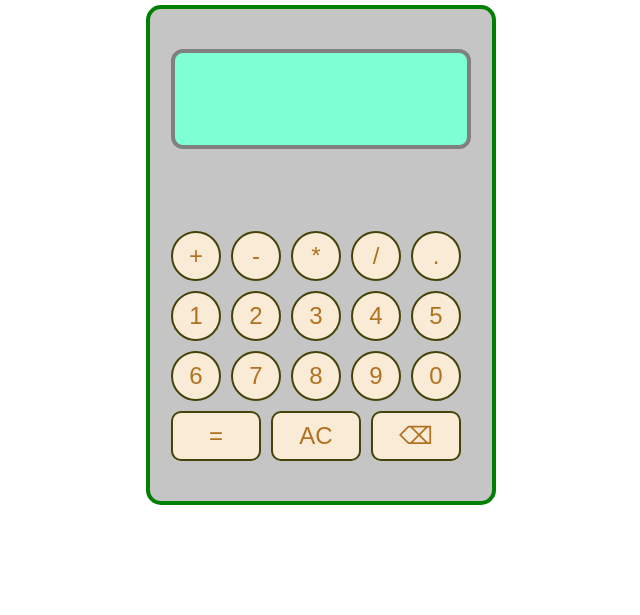
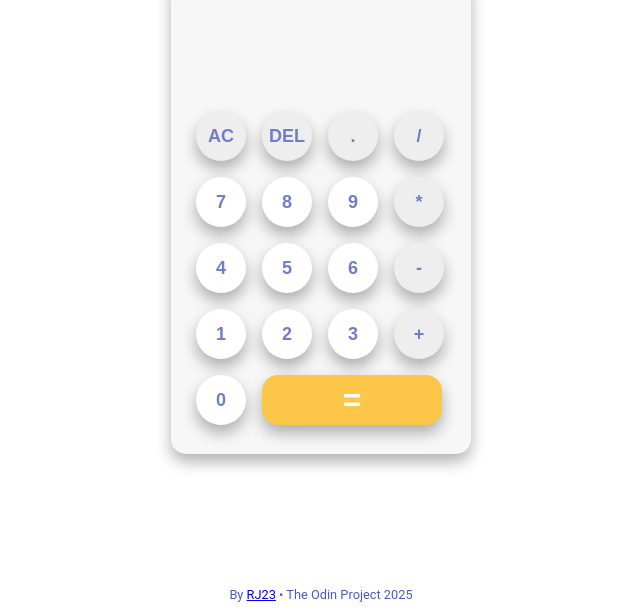
Before and after one commit to rj23dev/Calculator, a plain HTML site: page index.html in a window 1280 px wide. Shown: the part 185-800 px from the top of the page, without its empty margins (319-959 px from the left). Drawn offline with Linux system fonts and the light colour scheme.

Commit message:
UI polish: modern redesign, improved HTML structure, and add README

```diff
--- a/index.html
+++ b/index.html
@@ -9,31 +9,34 @@
 </head>
 <body>
 
-    <div class="main"><h1> Calculator</h1>
+    <div class="main">
+    <h1> Calculator</h1>
     <div class="calculator-wrapper">
     <div id="display"><p>12345</p></div>
 
     <div id="btns">
-    <button class= operator id="plus">+</button>
+    <button id="clear">AC</button>
+    <button id="backspace">DEL</button>
+    <button class= decimal id="decimal">.</button>
+    <button class= operator id="division">/</button>
+    <button class="digit"  id="seven">7</button>
+    <button class="digit"  id="eight">8</button>
+    <button class="digit"  id="nine">9</button>
+    <button class= operator id="multi">*</button>
+    <button class="digit"  id="four">4</button>
+    <button class="digit"  id="five">5</button>
+    <button class="digit"  id="six">6</button>
     <button class= operator id="minus">-</button>
-    <button class= operator id="multi">*</button>
-    <button class= operator id="divison">/</button>
-    <button class= decimal id="decimal">.</button>
     <button class="digit"  id="one">1</button>
     <button class="digit"  id="two">2</button>
     <button class="digit"  id="three">3</button>
-    <button class="digit"  id="four">4</button>
-    <button class="digit"  id="five">5</button>
-    <button class="digit"  id="six">6</button>
-    <button class="digit"  id="seven">7</button>
-    <button class="digit"  id="eight">8</button>
-    <button class="digit"  id="nine">9</button>
+    <button class= operator id="plus">+</button>
     <button class="digit"  id="zero">0</button>
-
     <button id="equal">=</button>
-    <button id="clear">AC</button>
-    <button id="backspace">⌫</button>
     </div></div>
+    <footer>
+        <p> By <a href="https://github.com/rj23dev/Calculator.git" target="_blank">RJ23</a> • The Odin Project 2025 </p>
+    </footer>
     </div>
 
     <script  src="script.js"></script>
--- a/styles.css
+++ b/styles.css
@@ -3,6 +3,7 @@ body {
     margin: 0px;
     padding: 0px;
     min-height: 100vh;
+    font-size: 16px;
 
 
 }
@@ -14,42 +15,50 @@ body {
    justify-content: center;
    align-items: center;
    height: 100vh;
+   gap: 40px;
+
 
 }
 
 h1 {
     text-align: center;
+    color: #4A5BC6;
+    font-size: 3rem;
 }
 
 .calculator-wrapper {
 
     height: 500px;
-    width: 350px;
+    width: 300px;
     box-sizing: border-box;
-    border: 4px solid green;
+    border: none;
     display: flex;
     flex-direction: column;
     justify-content: space-between;
+    gap: 10px;
     align-items: center;
-    padding: 40px 20px;
+    padding: 25px 20px;
     border-radius: 15px;
-    background-color: rgb(197, 197, 197);
+    background-color: #f7f7f7;
+    box-shadow: 0 8px 15px rgba(0, 0, 0, 0.3);
 }
 
 #display {
     box-sizing: border-box;
-    border: 4px solid grey;
+    border: none;
     border-radius: 12px;
     height: 100px;
-    width: 300px;
+    width: 270px;
     display: flex;
     justify-content: end;
     align-items: end;
     padding: 10px;
-    font-weight: 500;
-    font-size: x-large;
-    background-color: aquamarine;
-    color:rgb(125, 115, 101);
+    font-weight: 700;
+    font-size: 1.7rem;
+    background-color: #f7f7f7;
+    color:#4A5BC6;
+    overflow: hidden;
+
 
 }
 
@@ -57,28 +66,69 @@ h1 {
 
     display: flex;
     flex-wrap: wrap;
-    gap: 10px;
-    width: 300px;
+    gap: 16px;
+    width: 250px;
 
 }
 
 button {
 
-    font-size: x-large;
+    font-size: 1.2rem;
     box-sizing: border-box;
-    border: 2px solid rgb(68, 68, 10);
-    color: rgb(176, 114, 33);
-    background-color: antiquewhite;
+    border: none;
+
+    color: #707dcc;
+    background-color: white;
     height: 50px;
     width: 50px;
     border-radius: 50%;
+    font-size: large;
+    font-weight: 600;
+    text-align: center;
+    padding: 6px;
+    cursor: pointer;
+    position: relative;
+    box-shadow: 0 8px 15px rgba(0, 0, 0, 0.3);
+    transform: translateY(-4px);
+    transition: all 0.1s ease;
 
 }
 
-#equal,
+#equal {
+    height: 50px;
+    width: 180px;
+    border-radius: 16px;
+    color: white;
+    background-color: rgb(252, 198, 72);
+    font-size: 2rem;
+    font-weight: 800;
+}
+
+#clear,
 #backspace,
-#clear {
-    width: 90px;
-    height: 50px;
-    border-radius: 10px
+#decimal,
+#division,
+#multi,
+#minus,
+#plus {
+
+    background-color: #efeeee;
 }
+
+
+button:hover {
+    box-shadow: 0 12px 25px rgba(0, 0, 0, 0.3);
+    transform: translateY(-6px);
+}
+
+button:active {
+    box-shadow: 0 4px 8px rgba(0, 0, 0, 0.3);
+    transform: translateY(2px);
+}
+
+footer {
+    margin-top: 80px;
+    text-align: center;
+    font-size: 0.8rem;
+    color: #4B5BC5;
+}
```
Also changed, not shown: screenshot/screenshot.png (added), 1 other file.
